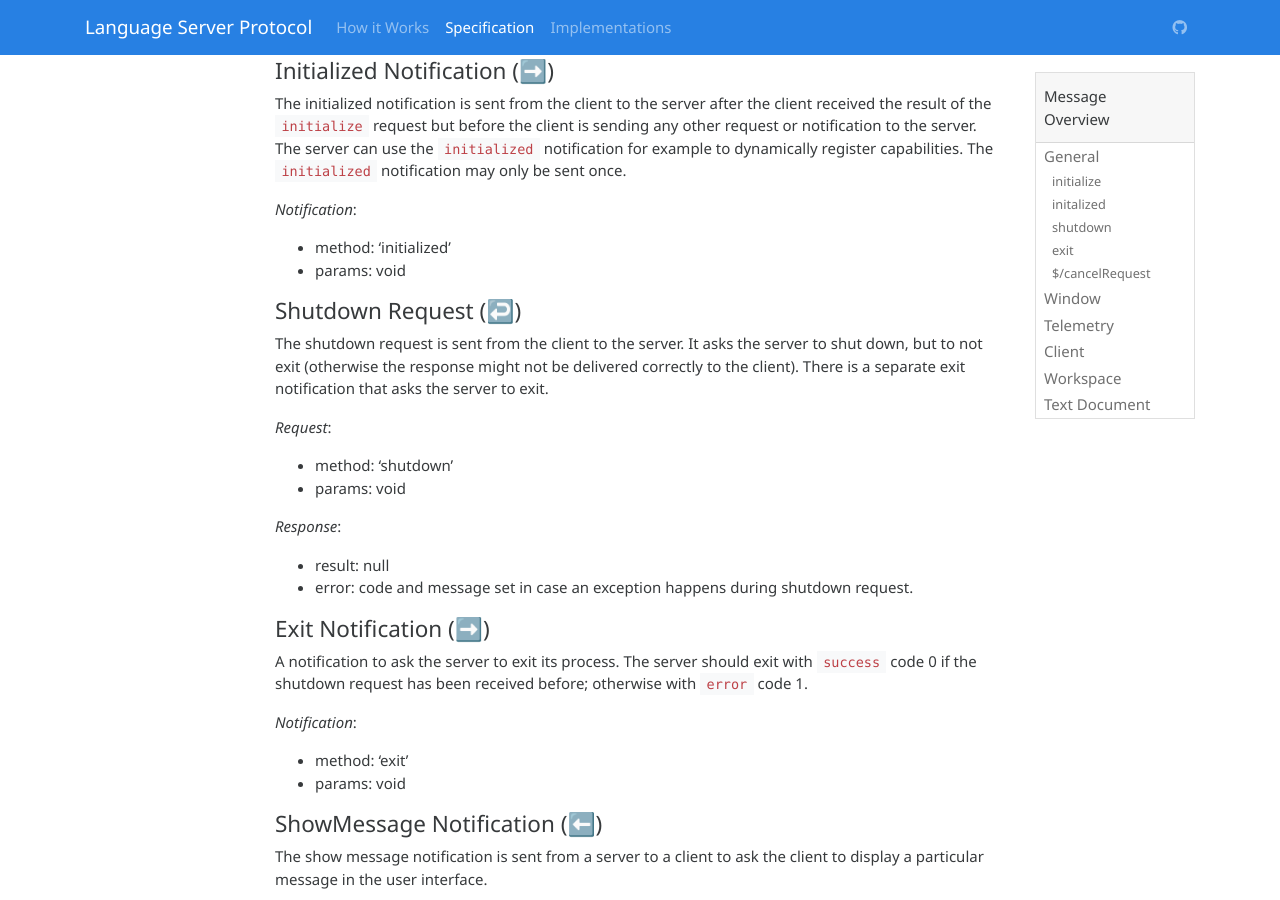
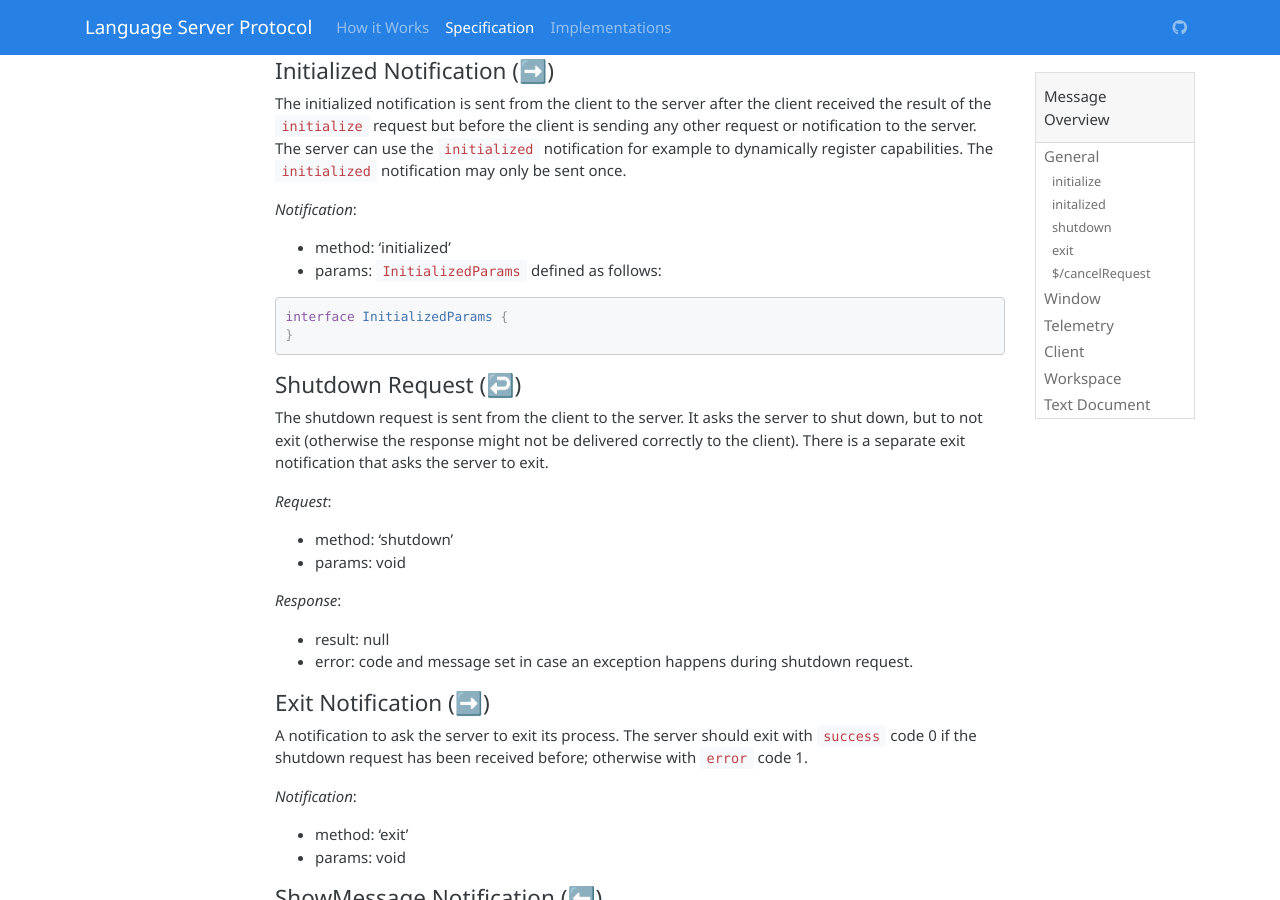
Before and after one commit to microsoft/language-server-protocol, a Jekyll site: the page built from specification.md, in a window 1280 px wide and 900 px high, scrolled down 27467 px. Built offline with Jekyll 4.4.1, drawn with Linux system fonts in a browser that asks for light colours; nearby versions of some CDN libraries; emoji names are drawn with the system emoji font.

Commit message:
Fixes #222

````diff
--- a/specification.md
+++ b/specification.md
@@ -1342,7 +1342,12 @@ The initialized notification is sent from the client to the server after the cli
 
 _Notification_:
 * method: 'initialized'
-* params: void
+* params: `InitializedParams` defined as follows:
+
+```typescript
+interface InitializedParams {
+}
+```
 
 #### <a name="shutdown" class="anchor"></a>Shutdown Request (:leftwards_arrow_with_hook:)
 
````
